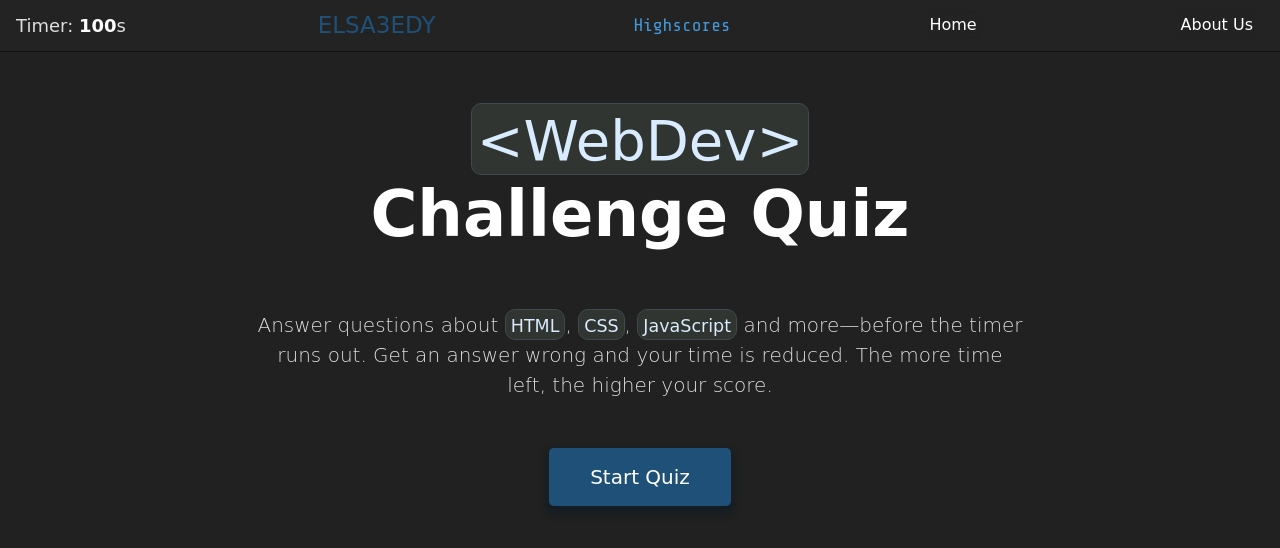
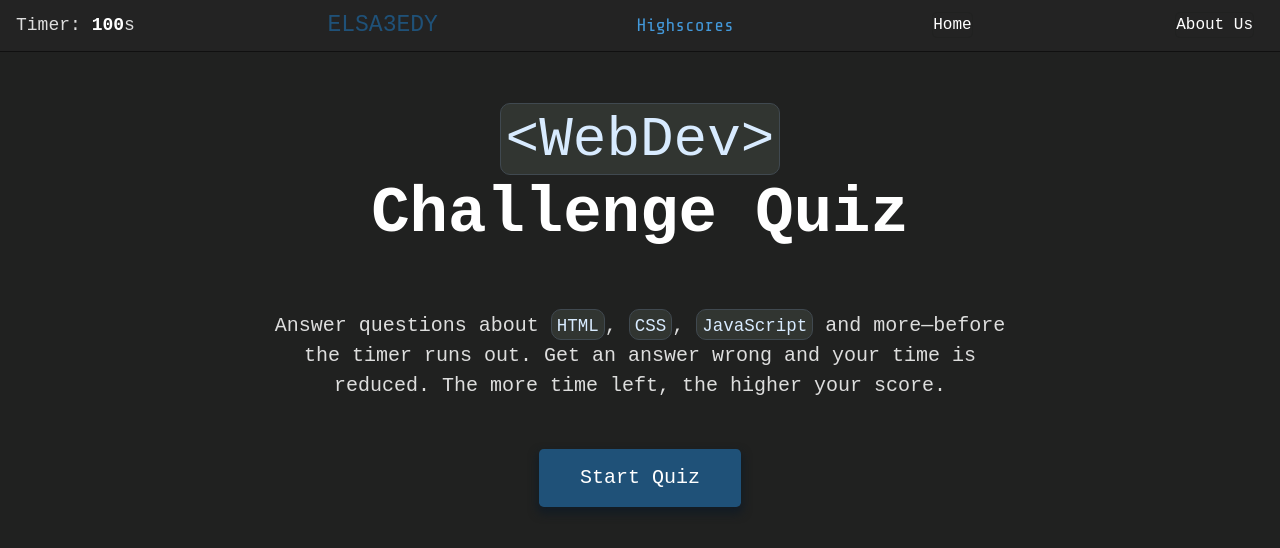
Before and after one commit to Abdallah-elsaede/Quiz, a website: page front-end/web/index.html in a window 1280 px wide. Drawn offline with nearby package versions, Linux system fonts and the light colour scheme.

Commit message:
change font family

```diff
--- a/front-end/Historical/assets/css/style.css
+++ b/front-end/Historical/assets/css/style.css
@@ -5,13 +5,13 @@ body {
 }
 
 h1 {
-    font-family: cursive;
+    font-family: monospace;
     font-weight: 900;
     font-size: 4rem;
 }
 
 h2 {
-    font-family: cursive;
+    font-family: monospace;
     font-weight: 900;
     font-size: 3rem;
     color: white;
@@ -19,7 +19,7 @@ h2 {
 }
 
 h3 {
-    font-family: cursive;
+    font-family: monospace;
     text-transform: uppercase;
     font-size: 1rem;
     color: #4399db;
@@ -33,11 +33,11 @@ h3 {
 }
 
 h4 {
-    font-family: cursive;
+    font-family: monospace;
 }
 
 p {
-    font-family: cursive;
+    font-family: monospace;
     color: white;
     color: rgba(255, 255, 255, 0.85);
 }
@@ -45,7 +45,7 @@ p {
 code {
     display: inline-block;
     background-color: #313531;
-    font-family: cursive;
+    font-family: monospace;
     padding: 3px 5px 0 5px;
     font-weight: normal;
     border: #404950 solid 1px;
@@ -71,7 +71,7 @@ button code {
     background-color: #1f5178;
     box-shadow: 0 5px 8px 2px #131c24;
     color: white;
-    font-family: cursive;
+    font-family: monospace;
     display: block;
     margin-bottom: 1.2rem;
 }
@@ -104,7 +104,7 @@ button code {
     margin-right: 10px;
     color: #fff;
     font-size: 16px;
-    font-family: cursive;
+    font-family: monospace;
     border: 1px solid #202120;
     border-radius: 5px;
 }
@@ -128,7 +128,7 @@ button code {
 .navbar__logo {
     font-size: 23px;
     text-decoration: none;
-    font-family: cursive;
+    font-family: monospace;
     color: #1f5178;
     margin: 5px;
 }
--- a/front-end/Islami/assets/css/style.css
+++ b/front-end/Islami/assets/css/style.css
@@ -5,13 +5,13 @@ body {
 }
 
 h1 {
-    font-family: cursive;
+    font-family: monospace;
     font-weight: 900;
     font-size: 4rem;
 }
 
 h2 {
-    font-family: cursive;
+    font-family: monospace;
     font-weight: 900;
     font-size: 3rem;
     color: white;
@@ -19,7 +19,7 @@ h2 {
 }
 
 h3 {
-    font-family: cursive;
+    font-family: monospace;
     text-transform: uppercase;
     font-size: 1rem;
     color: #4399db;
@@ -33,11 +33,11 @@ h3 {
 }
 
 h4 {
-    font-family: cursive;
+    font-family: monospace;
 }
 
 p {
-    font-family: cursive;
+    font-family: monospace;
     color: white;
     color: rgba(255, 255, 255, 0.85);
 }
@@ -45,7 +45,7 @@ p {
 code {
     display: inline-block;
     background-color: #313531;
-    font-family: cursive;
+    font-family: monospace;
     padding: 3px 5px 0 5px;
     font-weight: normal;
     border: #404950 solid 1px;
@@ -71,7 +71,7 @@ button code {
     background-color: #1f5178;
     box-shadow: 0 5px 8px 2px #131c24;
     color: white;
-    font-family: cursive;
+    font-family: monospace;
     display: block;
     margin-bottom: 1.2rem;
 }
@@ -104,7 +104,7 @@ button code {
     margin-right: 10px;
     color: #fff;
     font-size: 16px;
-    font-family: cursive;
+    font-family: monospace;
     border: 1px solid #202120;
     border-radius: 5px;
 }
@@ -128,7 +128,7 @@ button code {
 .navbar__logo {
     font-size: 23px;
     text-decoration: none;
-    font-family: cursive;
+    font-family: monospace;
     color: #1f5178;
     margin: 5px;
 }
--- a/front-end/css/header.css
+++ b/front-end/css/header.css
@@ -13,7 +13,7 @@ body{
     margin-bottom: 10px;
     border-radius: 5px;
     color: #f3f3f3;
-    font-family: monospace;;
+    font-family: sans-serif;;
 }
 .logo{
     font-size: 20px;
--- a/front-end/football/assets/css/style.css
+++ b/front-end/football/assets/css/style.css
@@ -5,13 +5,13 @@ body {
 }
 
 h1 {
-    font-family: cursive;
+    font-family: monospace;
     font-weight: 900;
     font-size: 4rem;
 }
 
 h2 {
-    font-family: cursive;
+    font-family: monospace;
     font-weight: 900;
     font-size: 3rem;
     color: white;
@@ -19,7 +19,7 @@ h2 {
 }
 
 h3 {
-    font-family: cursive;
+    font-family: monospace;
     text-transform: uppercase;
     font-size: 1rem;
     color: #4399db;
@@ -33,11 +33,11 @@ h3 {
 }
 
 h4 {
-    font-family: cursive;
+    font-family: monospace;
 }
 
 p {
-    font-family: cursive;
+    font-family: monospace;
     color: white;
     color: rgba(255, 255, 255, 0.85);
 }
@@ -45,7 +45,7 @@ p {
 code {
     display: inline-block;
     background-color: #313531;
-    font-family: cursive;
+    font-family: monospace;
     padding: 3px 5px 0 5px;
     font-weight: normal;
     border: #404950 solid 1px;
@@ -71,7 +71,7 @@ button code {
     background-color: #1f5178;
     box-shadow: 0 5px 8px 2px #131c24;
     color: white;
-    font-family: cursive;
+    font-family: monospace;
     display: block;
     margin-bottom: 1.2rem;
 }
@@ -104,7 +104,7 @@ button code {
     margin-right: 10px;
     color: #fff;
     font-size: 16px;
-    font-family: cursive;
+    font-family: monospace;
     border: 1px solid #202120;
     border-radius: 5px;
 }
@@ -128,7 +128,7 @@ button code {
 .navbar__logo {
     font-size: 23px;
     text-decoration: none;
-    font-family: cursive;
+    font-family: monospace;
     color: #1f5178;
     margin: 5px;
 }
--- a/front-end/general information/assets/css/style.css
+++ b/front-end/general information/assets/css/style.css
@@ -5,13 +5,13 @@ body {
 }
 
 h1 {
-    font-family: cursive;
+    font-family: monospace;
     font-weight: 900;
     font-size: 4rem;
 }
 
 h2 {
-    font-family: cursive;
+    font-family: monospace;
     font-weight: 900;
     font-size: 3rem;
     color: white;
@@ -19,7 +19,7 @@ h2 {
 }
 
 h3 {
-    font-family: cursive;
+    font-family: monospace;
     text-transform: uppercase;
     font-size: 1rem;
     color: #4399db;
@@ -33,11 +33,11 @@ h3 {
 }
 
 h4 {
-    font-family: cursive;
+    font-family: monospace;
 }
 
 p {
-    font-family: cursive;
+    font-family: monospace;
     color: white;
     color: rgba(255, 255, 255, 0.85);
 }
@@ -45,7 +45,7 @@ p {
 code {
     display: inline-block;
     background-color: #313531;
-    font-family: cursive;
+    font-family: monospace;
     padding: 3px 5px 0 5px;
     font-weight: normal;
     border: #404950 solid 1px;
@@ -71,7 +71,7 @@ button code {
     background-color: #1f5178;
     box-shadow: 0 5px 8px 2px #131c24;
     color: white;
-    font-family: cursive;
+    font-family: monospace;
     display: block;
     margin-bottom: 1.2rem;
 }
@@ -104,7 +104,7 @@ button code {
     margin-right: 10px;
     color: #fff;
     font-size: 16px;
-    font-family: cursive;
+    font-family: monospace;
     border: 1px solid #202120;
     border-radius: 5px;
 }
@@ -128,7 +128,7 @@ button code {
 .navbar__logo {
     font-size: 23px;
     text-decoration: none;
-    font-family: cursive;
+    font-family: monospace;
     color: #1f5178;
     margin: 5px;
 }
--- a/front-end/web/assets/css/style.css
+++ b/front-end/web/assets/css/style.css
@@ -5,13 +5,13 @@ body {
 }
 
 h1 {
-    font-family: cursive;
+    font-family: monospace;
     font-weight: 900;
     font-size: 4rem;
 }
 
 h2 {
-    font-family: cursive;
+    font-family: monospace;
     font-weight: 900;
     font-size: 3rem;
     color: white;
@@ -19,7 +19,7 @@ h2 {
 }
 
 h3 {
-    font-family: cursive;
+    font-family: monospace;
     text-transform: uppercase;
     font-size: 1rem;
     color: #4399db;
@@ -33,11 +33,11 @@ h3 {
 }
 
 h4 {
-    font-family: cursive;
+    font-family: monospace;
 }
 
 p {
-    font-family: cursive;
+    font-family: monospace;
     color: white;
     color: rgba(255, 255, 255, 0.85);
 }
@@ -45,7 +45,7 @@ p {
 code {
     display: inline-block;
     background-color: #313531;
-    font-family: cursive;
+    font-family: monospace;
     padding: 3px 5px 0 5px;
     font-weight: normal;
     border: #404950 solid 1px;
@@ -71,7 +71,7 @@ button code {
     background-color: #1f5178;
     box-shadow: 0 5px 8px 2px #131c24;
     color: white;
-    font-family: cursive;
+    font-family: monospace;
     display: block;
     margin-bottom: 1.2rem;
 }
@@ -104,7 +104,7 @@ button code {
     margin-right: 10px;
     color: #fff;
     font-size: 16px;
-    font-family: cursive;
+    font-family: monospace;
     border: 1px solid #202120;
     border-radius: 5px;
 }
@@ -128,7 +128,7 @@ button code {
 .navbar__logo {
     font-size: 23px;
     text-decoration: none;
-    font-family: cursive;
+    font-family: monospace;
     color: #1f5178;
     margin: 5px;
 }
```
Also changed, not shown: front-end/css/home.css (+0 -10 lines).
